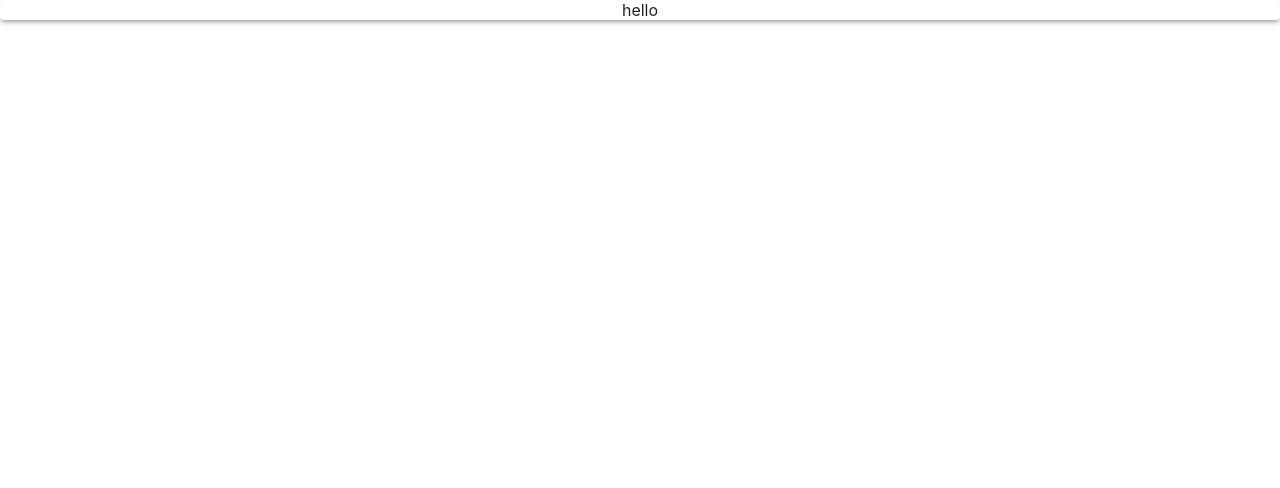
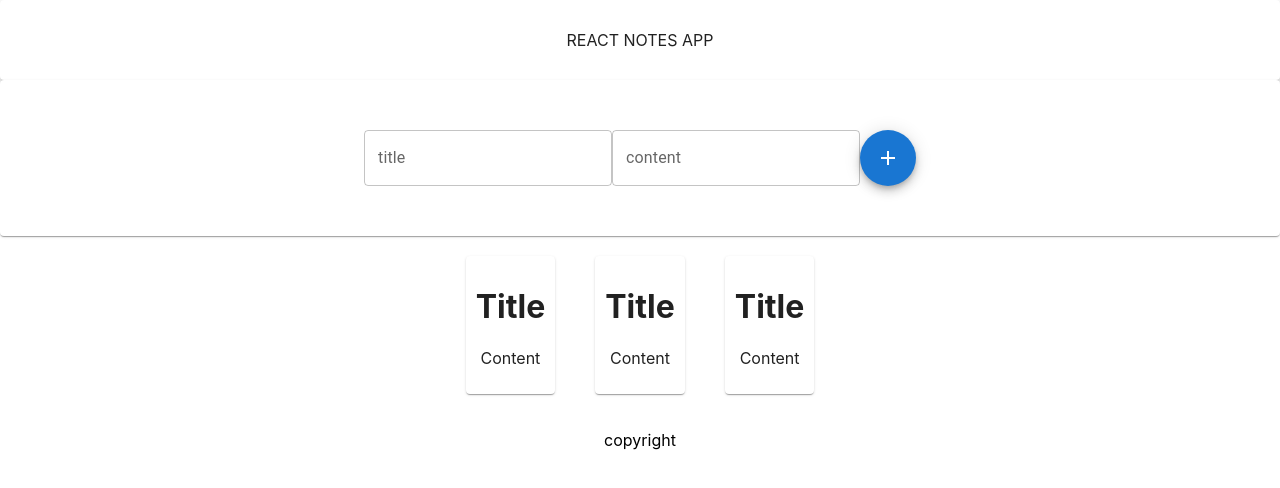
Before and after one commit to Bably15/Notes-App, a React (Create React App) app: page / in a window 1280 px wide. Shown: the top 488 px of the page. Built offline with nearby package versions, Linux system fonts and the light colour scheme.

Commit message:
form created

```diff
--- a/package.json
+++ b/package.json
@@ -5,6 +5,7 @@
   "dependencies": {
     "@emotion/react": "^11.6.0",
     "@emotion/styled": "^11.6.0",
+    "@mui/icons-material": "^5.1.0",
     "@mui/material": "^5.1.0",
     "@testing-library/jest-dom": "^5.15.0",
     "@testing-library/react": "^11.2.7",
--- a/src/App.js
+++ b/src/App.js
@@ -1,9 +1,18 @@
 import "./App.css";
 import Header from "./components/Header";
+import Form from "./components/Form";
+import Input from "./components/Input";
+import Footer from "./components/Footer";
+
 function App() {
     return (
         <div className="App">
             <Header />
+            <Input />
+            <Form />
+            <Form />
+            <Form />
+            <Footer />
         </div>
     );
 }
--- /dev/null
+++ b/src/components/Footer.js
@@ -0,0 +1,7 @@
+import React from "react";
+
+const Footer = () => {
+    return <p>copyright </p>;
+};
+
+export default Footer;
--- /dev/null
+++ b/src/components/Form.js
@@ -0,0 +1,15 @@
+import React from "react";
+import Paper from "@mui/material/Paper";
+
+const Form = () => {
+    return (
+        <Paper sx={{ display: "inline-flex", margin: "20px", padding: "10px" }}>
+            <div>
+                <h1>Title</h1>
+                <p>Content</p>
+            </div>
+        </Paper>
+    );
+};
+
+export default Form;
--- a/src/components/Header.js
+++ b/src/components/Header.js
@@ -2,6 +2,10 @@ import React from "react";
 import Paper from "@mui/material/Paper";
 
 const Header = () => {
-    return <Paper elevation={3}>hello</Paper>;
+    return (
+        <Paper elevation={3} sx={{ padding: "30px" }}>
+            REACT NOTES APP
+        </Paper>
+    );
 };
 export default Header;
--- /dev/null
+++ b/src/components/Input.js
@@ -0,0 +1,16 @@
+import React from "react";
+import AddIcon from "@mui/icons-material/Add";
+import { Paper, TextField, Fab } from "@mui/material";
+
+const Input = () => {
+    return (
+        <Paper sx={{ padding: "50px" }}>
+            <TextField label="title"></TextField>
+            <TextField label="content"></TextField>
+            <Fab color="primary" aria-label="add">
+                <AddIcon />
+            </Fab>
+        </Paper>
+    );
+};
+export default Input;
```
Also changed, not shown: 1 other file (tests, documents, lock files or other folders).
